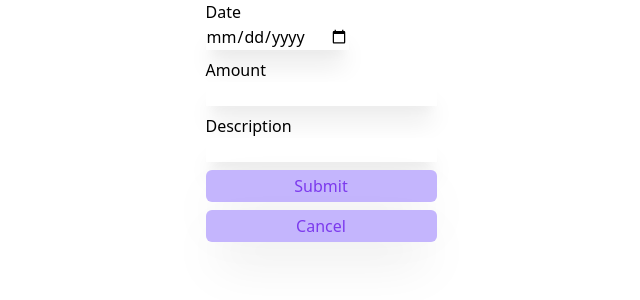
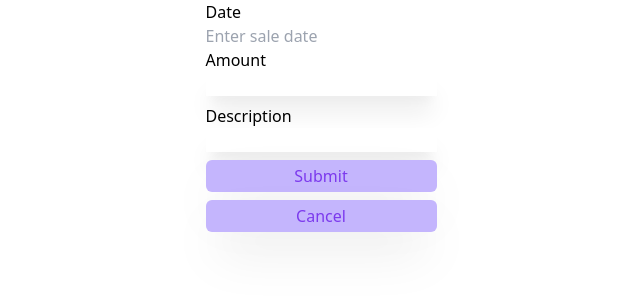
Before and after one commit to rohit1101/Sales-Sheet-Frontend, a React (Create React App) app: page /expense/1 in a window 1280 px wide. Shown: the top 300 px of the page, without its empty margins (319-959 px from the left). Built offline with nearby package versions, Linux system fonts and the light colour scheme; no server answers; sample sign-in values are in the browser's storage.

Commit message:
Fix date-picker render on Edit

```diff
--- a/src/pages/EditSalesEntry.jsx
+++ b/src/pages/EditSalesEntry.jsx
@@ -1,5 +1,8 @@
+import { format } from "date-fns";
 import React, { useEffect, useState } from "react";
-import { useForm } from "react-hook-form";
+import DatePicker from "react-datepicker";
+import "react-datepicker/dist/react-datepicker.css";
+import { Controller, useForm } from "react-hook-form";
 import { useHistory, useParams } from "react-router-dom";
 import Layout from "../Layout";
 import {
@@ -19,8 +22,12 @@ const EditSalesEntry = ({ type }) => {
     register,
     handleSubmit,
     reset,
+    control,
+    watch,
     formState: { errors },
   } = useForm();
+
+  const expenseDate = watch("expenseDate");
 
   useEffect(() => {
     if (type === "income") {
@@ -30,11 +37,7 @@ const EditSalesEntry = ({ type }) => {
             amount_paid: +res.amount_paid,
             card_id: +res.card_id,
             id: +res.id,
-            date: new Date(res.date)
-              .toLocaleDateString()
-              .split("/")
-              .reverse()
-              .join("-"),
+            expenseDate: new Date(res.date),
           });
         })
         .catch((error) =>
@@ -53,11 +56,7 @@ const EditSalesEntry = ({ type }) => {
             amount_paid: +res.amount_paid,
             description: res.description,
             id: +res.id,
-            date: new Date(res.date)
-              .toLocaleDateString()
-              .split("/")
-              .reverse()
-              .join("-"),
+            expenseDate: new Date(res.date),
           });
         })
         .catch((error) =>
@@ -79,14 +78,14 @@ const EditSalesEntry = ({ type }) => {
       const initialValues = [...incomeEntries].filter((income) => {
         return income.id.toString() === id.toString();
       })[0];
-
+      console.log(initialValues);
       initialValues.date = new Date(initialValues.date)
         .toLocaleDateString()
         .split("/")
         .reverse()
         .join("-");
 
-      const name = ["amount_paid", "date", "card_id"];
+      const name = ["amount_paid", "expenseDate", "card_id"];
 
       const identifier = name.filter((item) => {
         return initialValues[item].toString() !== data[item].toString() && item;
@@ -176,10 +175,19 @@ const EditSalesEntry = ({ type }) => {
         )}
         <label className="block">Date</label>
 
-        <input
-          className="block mb-2 shadow-xl focus:outline-none focus:ring-2 focus:ring-purple-300"
-          type="date"
-          {...register("date")}
+        <Controller
+          name="expenseDate"
+          control={control}
+          required
+          //   defaultValue={new Date(expenseDate)}
+          render={({ field }) => (
+            <DatePicker
+              placeholderText="Enter sale date"
+              onChange={(e) => field.onChange(e)}
+              selected={expenseDate ? expenseDate : field.value}
+              dateFormat="dd/MM/yyyy"
+            />
+          )}
         />
 
         <label className="block">Amount</label>
```
